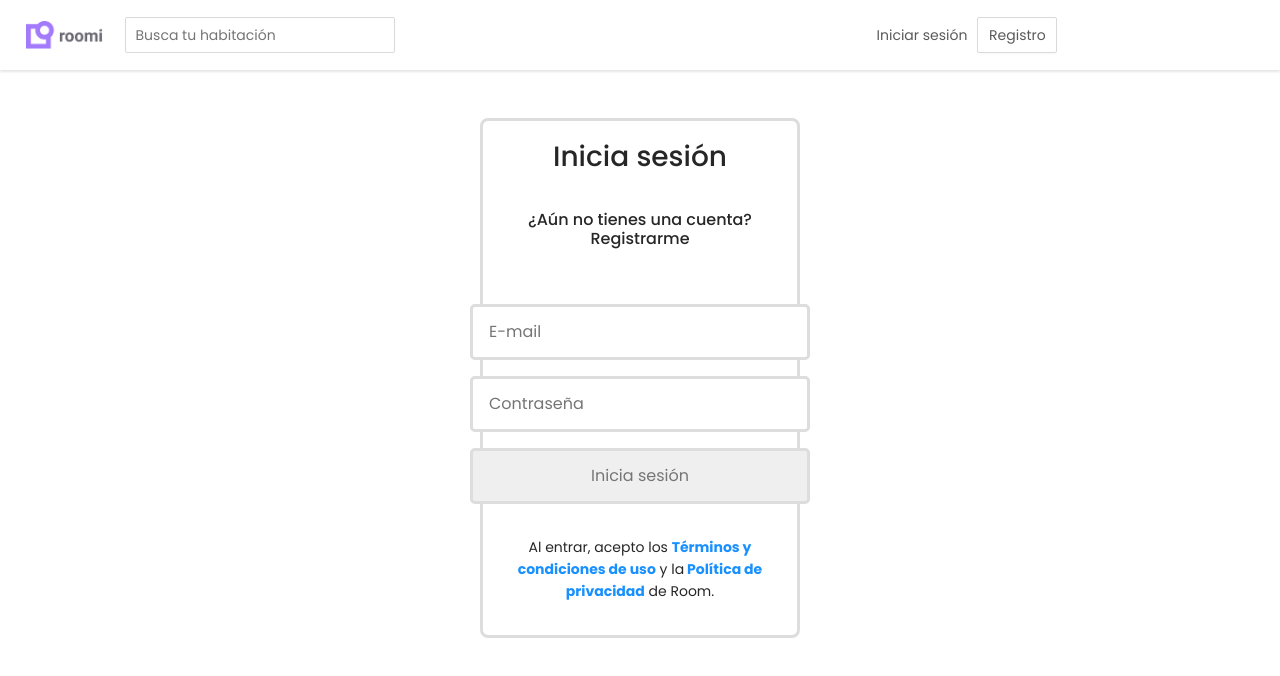
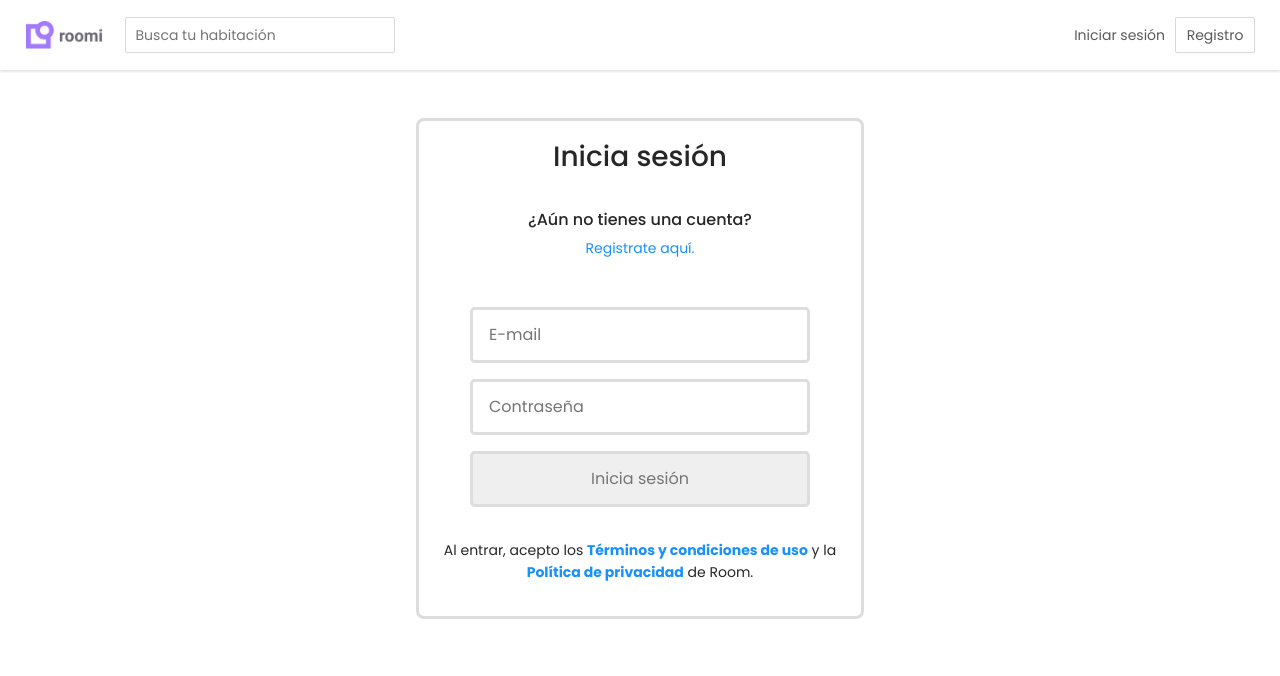
Before and after one commit to maildedani99/nfs_badi, a React (Create React App) app in the folder frontend-app/: page /loginpage in a window 1280 px wide. Shown: the top 676 px of the page. Built offline with nearby package versions, Linux system fonts and the light colour scheme; what google-maps-react would draw is missing.

Commit message:
Acomodado de botones de navbar para que esten a la derecha.

```diff
--- a/frontend-app/src/components/navbar/nabvar.module.css
+++ b/frontend-app/src/components/navbar/nabvar.module.css
@@ -20,7 +20,7 @@
 .__navbar_search_div{
     display: flex;
     align-items: center;
-    width: 60%;
+    width: 600px;
 }
 
 .__navbar_search{
@@ -44,9 +44,9 @@
 
 .__navbar_button_div{
     text-align: center;
-    margin: auto;
+    margin: auto 0;
     display: flex;
-    justify-content: space-around;
+    justify-content: end;
 }
 
 .__navbar_link_div{
@@ -115,10 +115,11 @@
 }
 
 .__navbar_grouplinks_div{
-    float: right;
+    width: 100%;
     display: flex;
-    position: relative;
     flex-direction: row;
+    justify-content: flex-end;
+    padding-right: 25px;
 }
 
 .__avatar {
--- a/frontend-app/src/pages/login/login.module.css
+++ b/frontend-app/src/pages/login/login.module.css
@@ -13,7 +13,7 @@
     justify-content: center;
     justify-items: center;
     margin-top: 3rem;
-    width: 25vw;
+    width: 35%;
     border: 3px solid #DDDDDD;
     border-radius: 0.5rem;
     padding: 1.2rem;
--- a/frontend-app/src/pages/login/login.view.js
+++ b/frontend-app/src/pages/login/login.view.js
@@ -1,7 +1,7 @@
 import React, {useState} from 'react';
 import  { Link, useHistory } from 'react-router-dom';
 import styles from './login.module.css';
-import {LANDING, POLITICA, TERMINOS} from "../../routes/routes";
+import {LANDING, POLITICA, REGISTERPAGE, TERMINOS} from "../../routes/routes";
 import {AuthContext} from "../../contexts/authentication/authentication.context";
 
 const LoginPage = () => {
@@ -44,7 +44,6 @@ const LoginPage = () => {
             })
             .then(payload => {
                     login(payload);
-                    console.log("login ok");
                     history.replace(LANDING);
                 }
             )
@@ -57,7 +56,8 @@ const LoginPage = () => {
                 <div className={styles.__login_div}>
                     <h3>Inicia sesión</h3>
                     <br/>
-                    <h6>¿Aún no tienes una cuenta? Registrarme</h6>
+                    <h6>¿Aún no tienes una cuenta?</h6>
+                    <Link to={REGISTERPAGE}>Registrate aquí.</Link>
                     <div className={styles.__login_form_div}>
                         <input className={styles.__login_input} name="email" type="text" placeholder="E-mail" onChange={handleInputChange}/>
                         <input className={styles.__login_input} name="password" type="password" placeholder="Contraseña" onChange={handleInputChange}/>
--- a/frontend-app/src/pages/register/register.view.js
+++ b/frontend-app/src/pages/register/register.view.js
@@ -80,7 +80,7 @@ const RegisterForm = () => {
                <div className={styles.__login_div}>
                    <h3>Registrate</h3>
                    <br></br>
-                   <h6>¿Aún no tienes una cuenta? Registrate</h6>
+                   <h6>Comienza a ser parte de Roomi ahora!</h6>
                    <div className={styles.__login_form_div}>
 
                        <input className={styles.__login_input} name="first_name" type={'text'} placeholder="Nombre " onChange={handleInputChange}></input>
```
